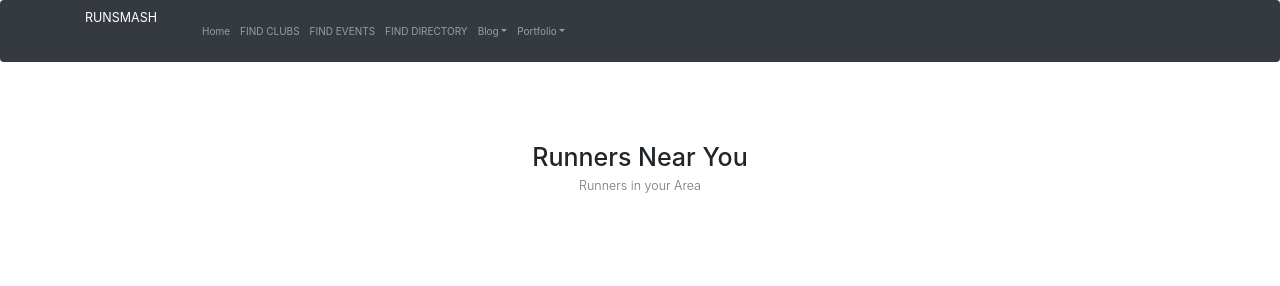
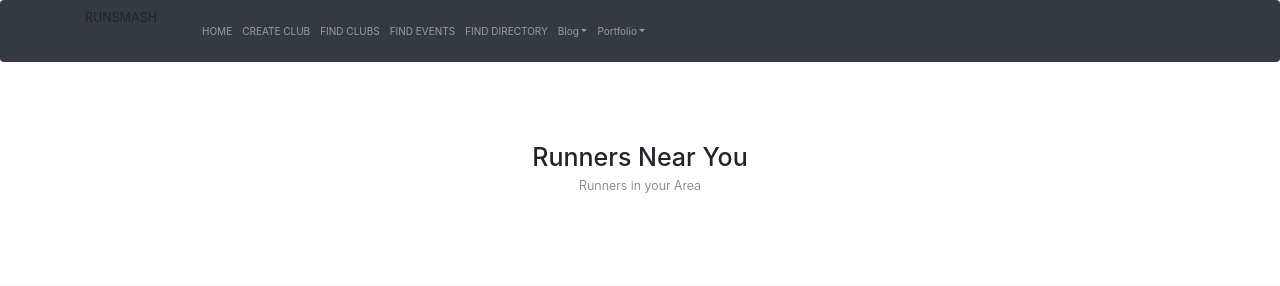
Before and after one commit to prathmeshparit/RunSmash, a Spring Boot app: page /clubs in a window 1280 px wide. Shown: the top 286 px of the page. Run offline with Spring Boot 4, Linux system fonts and the light colour scheme; data that the repository does not hold is empty; some libraries are stand-ins or nearby versions.

Commit message:
4 cimmit

```diff
--- a/src/main/java/com/runsmash/web/controller/ClubController.java
+++ b/src/main/java/com/runsmash/web/controller/ClubController.java
@@ -3,6 +3,7 @@
 
 import com.runsmash.web.dto.ClubDto;
 import com.runsmash.web.models.Club;
+import jakarta.validation.Valid;
 import org.springframework.ui.Model;
 import com.runsmash.web.service.ClubService;
 import org.springframework.beans.factory.annotation.Autowired;
@@ -42,16 +43,16 @@
         return "clubs-create";
     }
 
-   @PostMapping("/clubs/new")
-    public String saveClub(@ModelAttribute("club") Club club)
-   {
-       clubService.saveClub(club);
-       return "redirect:/clubs";
-   }
+    @PostMapping("/clubs/new")
+    public String saveClub(@ModelAttribute("club") Club club) {
+
+        clubService.saveClub(club);
+        return "redirect:/clubs";
+    }
 
 
    @GetMapping("/clubs/{clubId}/edit")
-    public String editClubForm(@PathVariable("clubId") int clubId, Model model)
+    public String editClubForm(@PathVariable("clubId") int clubId,  Model model)
    {
        ClubDto clubdto= clubService.findClubById(clubId);
         model.addAttribute("club",clubdto);
@@ -59,8 +60,11 @@
    }
 
    @PostMapping("/clubs/{clubId}/edit")
-    public String updateClub(@PathVariable("clubId") int clubId, @ModelAttribute("club") ClubDto club)
+    public String updateClub(@PathVariable("clubId") int clubId,
+                             @Valid @ModelAttribute("club") ClubDto club,
+                             BindingResult bindingResult)
    {
+       if(bindingResult.hasErrors()) return "clubs-edit";
        club.setId(clubId);
         clubService.updateClub(club);
        return "redirect:/clubs";
--- a/src/main/java/com/runsmash/web/dto/ClubDto.java
+++ b/src/main/java/com/runsmash/web/dto/ClubDto.java
@@ -1,5 +1,7 @@
 package com.runsmash.web.dto;
 
+import groovyjarjarantlr4.v4.runtime.misc.NotNull;
+import jakarta.validation.constraints.NotEmpty;
 import lombok.Builder;
 import lombok.Data;
 import org.hibernate.annotations.CreationTimestamp;
@@ -10,9 +12,13 @@
 @Builder
 public class ClubDto
 {
+
     private int id;
+    @NotEmpty(message=" Club title should not be Empty")
     private String title;
+    @NotEmpty(message=" Club photoUrl should not be Empty")
     private String photoUrl;
+    @NotEmpty(message=" Club content should not be Empty")
     private String content;
 
     private LocalDateTime createdOn;
--- a/src/main/java/com/runsmash/web/impl/ClubServiceImpl.java
+++ b/src/main/java/com/runsmash/web/impl/ClubServiceImpl.java
@@ -26,6 +26,7 @@
 
     @Override
     public Club saveClub(Club club) {
+
         return clubRepository.save(club);
     }
 
--- a/src/main/resources/templates/clubs-create.html
+++ b/src/main/resources/templates/clubs-create.html
@@ -30,6 +30,7 @@
                            name="Title"
                            th:field="*{title}"
                            placeholder="Title">
+
                 </div>
                 <div class="form-group col-md-6">
                     <label for="url">PhotoUrl</label>
@@ -39,6 +40,7 @@
                            name="PhotoUrl"
                            th:field="*{photoUrl}"
                            placeholder="url">
+
                 </div>
             </div>
             <div class="form-group" mb-3>
@@ -49,6 +51,7 @@
                        name="content"
                        th:field="*{content}"
                        placeholder="Content">
+
             </div>
 
 
--- a/src/main/resources/templates/clubs-edit.html
+++ b/src/main/resources/templates/clubs-edit.html
@@ -30,6 +30,7 @@
                                name="Title"
                                th:field="*{title}"
                                placeholder="Title">
+                        <p th:if="${#fields.hasErrors('title')}" class="text-danger" th:errors="*{title}"></p>
                     </div>
                     <div class="form-group col-md-6">
                         <label for="url">PhotoUrl</label>
@@ -39,6 +40,7 @@
                                name="PhotoUrl"
                                th:field="*{photoUrl}"
                                placeholder="url">
+                        <p th:if="${#fields.hasErrors('photoUrl')}" class="text-danger" th:errors="*{photoUrl}"></p>
                     </div>
                 </div>
                 <div class="form-group" mb-3>
@@ -49,11 +51,12 @@
                            name="content"
                            th:field="*{content}"
                            placeholder="Content">
+                    <p th:if="${#fields.hasErrors('content')}" class="text-danger" th:errors="*{content}"></p>
                 </div>
 
 
                 <button type="submit"
-                            class="btn btn-primary">Edit Club</button>
+                            class="btn btn-primary mb-4">Edit Club</button>
             </form>
         </div>
     </section>
--- a/src/main/resources/templates/layout.html
+++ b/src/main/resources/templates/layout.html
@@ -20,11 +20,12 @@
 <!-- Navigation-->
 <nav class="navbar fs-5 navbar-expand-lg navbar-dark bg-dark">
     <div class="container px-9">
-        <a class="navbar-brand " href="index.html">RUNSMASH</a>
+        <a class="navbar-brand fw-bold" >RUNSMASH</a>
         <button class="navbar-toggler" type="button" data-bs-toggle="collapse" data-bs-target="#navbarSupportedContent" aria-controls="navbarSupportedContent" aria-expanded="false" aria-label="Toggle navigation"><span class="navbar-toggler-icon"></span></button>
         <div class="collapse navbar-collapse" id="navbarSupportedContent">
             <ul class="navbar-nav ms-auto mb-2 mb-lg-0">
-                <li class="nav-item"><a class="nav-link" href="index.html">Home</a></li>
+                <li class="nav-item"><a class="nav-link" href="index.html">HOME</a></li>
+                <li class="nav-item"><a class="nav-link" href="clubs/new">CREATE CLUB</a></li>
                 <li class="nav-item"><a class="nav-link" href="about.html">FIND CLUBS</a></li>
                 <li class="nav-item"><a class="nav-link" href="contact.html">FIND EVENTS</a></li>
                 <li class="nav-item"><a class="nav-link" href="pricing.html">FIND DIRECTORY</a></li>
```
Also changed, not shown: pom.xml (+12 -0 lines).
